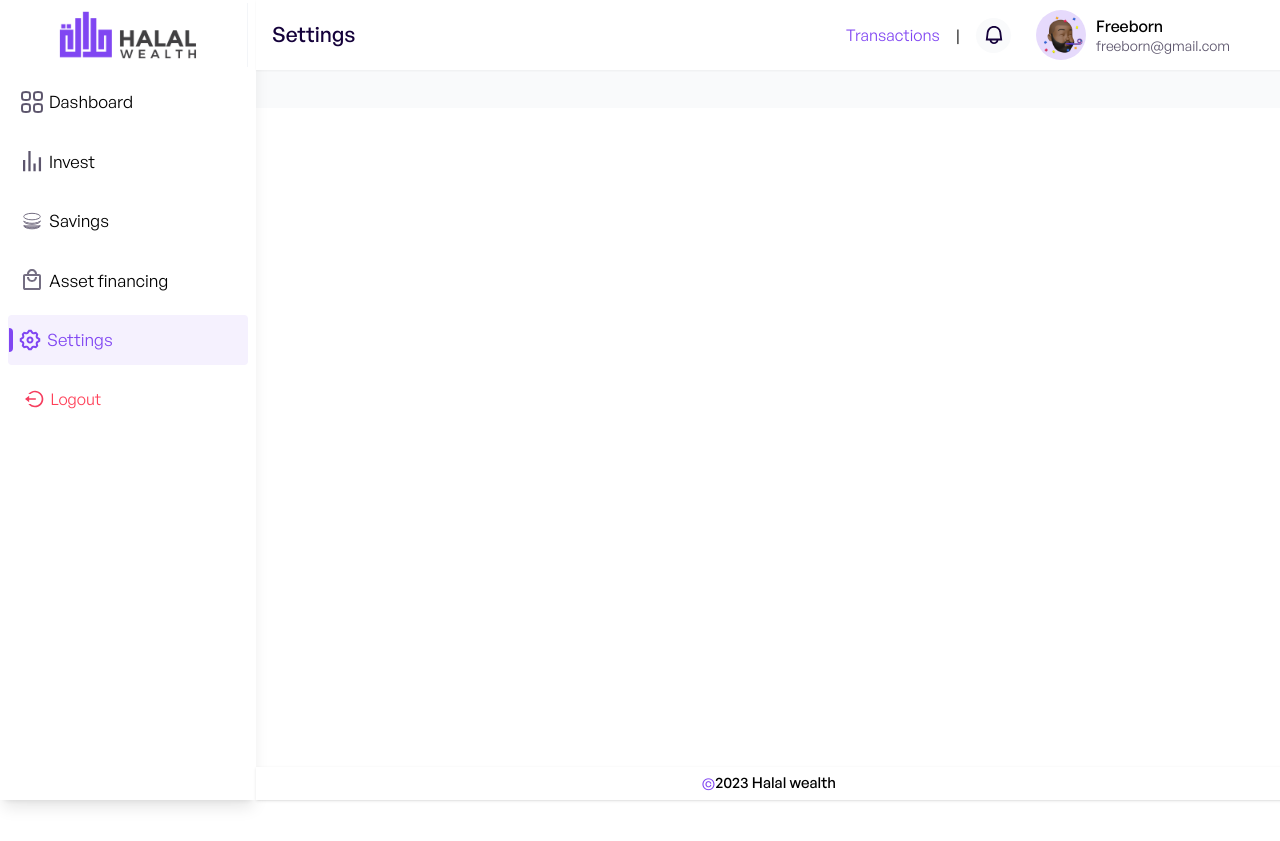
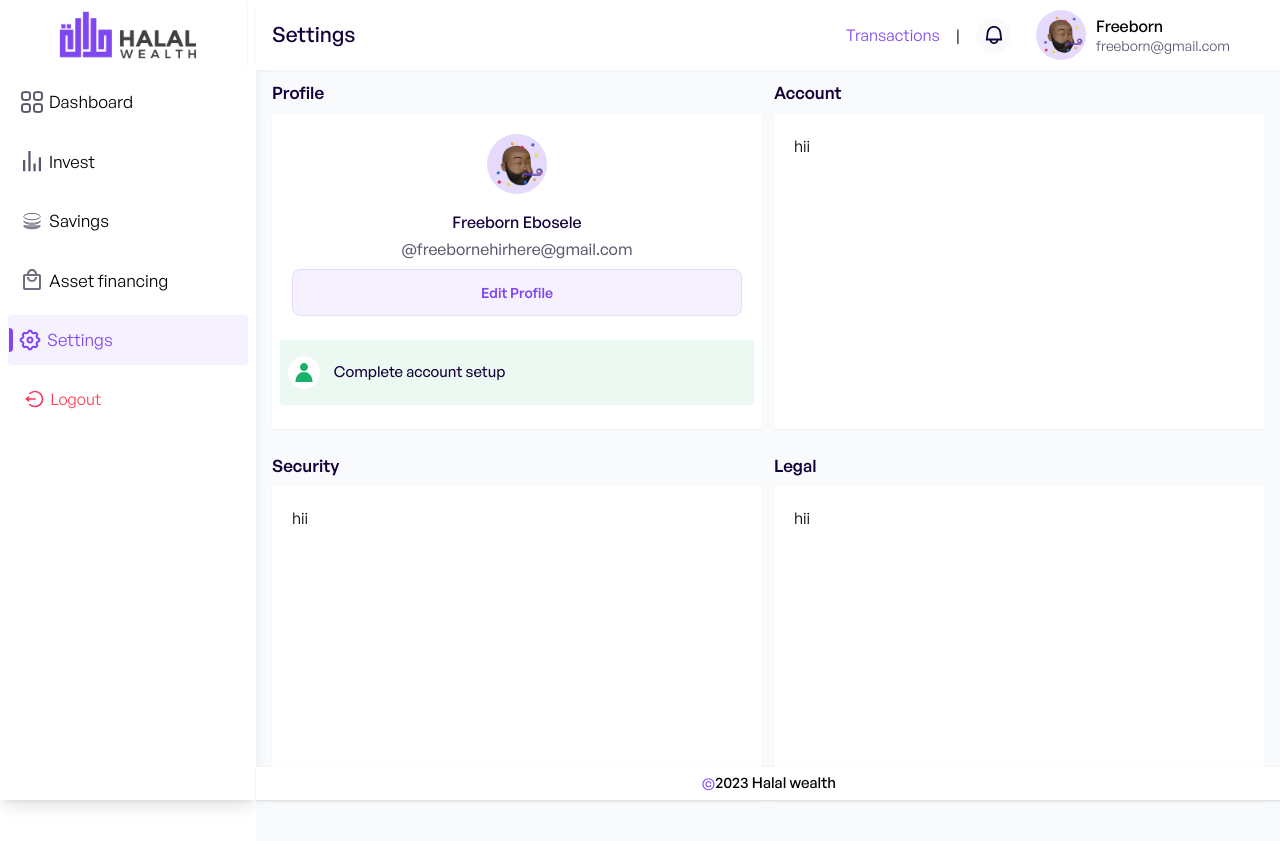
Before and after one commit to Stepheeeen/halal-wealth, a Next.js app: page /dashboard/setting in a window 1280 px wide. Before the commit the page ends 800 px from the top, so only its background shows below. Built offline with nearby package versions, Linux system fonts and the light colour scheme.

Commit message:
Settins - Profile

```diff
--- a/public/assets/icons/index.js
+++ b/public/assets/icons/index.js
@@ -395,5 +395,10 @@ export const TransactionStatus = () => (
             <path d="M19.3178 24.3178H20.6815V20.6815H24.3178V19.3178H20.6815V15.6815H19.3178V19.3178H15.6815V20.6815H19.3178V24.3178ZM19.9996 28.636C18.8027 28.636 17.6778 28.4087 16.6251 27.9542C15.5718 27.4996 14.6587 26.886 13.886 26.1133C13.1133 25.3406 12.4996 24.4275 12.0451 23.3742C11.5906 22.3215 11.3633 21.1966 11.3633 19.9996C11.3633 18.8027 11.5906 17.6775 12.0451 16.6242C12.4996 15.5715 13.1133 14.6587 13.886 13.886C14.6587 13.1133 15.5718 12.4996 16.6251 12.0451C17.6778 11.5906 18.8027 11.3633 19.9996 11.3633C21.1966 11.3633 22.3218 11.5906 23.3751 12.0451C24.4278 12.4996 25.3406 13.1133 26.1133 13.886C26.886 14.6587 27.4996 15.5715 27.9542 16.6242C28.4087 17.6775 28.636 18.8027 28.636 19.9996C28.636 21.1966 28.4087 22.3215 27.9542 23.3742C27.4996 24.4275 26.886 25.3406 26.1133 26.1133C25.3406 26.886 24.4278 27.4996 23.3751 27.9542C22.3218 28.4087 21.1966 28.636 19.9996 28.636ZM19.9996 27.2724C22.0299 27.2724 23.7496 26.5678 25.1587 25.1587C26.5678 23.7496 27.2724 22.0299 27.2724 19.9996C27.2724 17.9693 26.5678 16.2496 25.1587 14.8406C23.7496 13.4315 22.0299 12.7269 19.9996 12.7269C17.9693 12.7269 16.2496 13.4315 14.8406 14.8406C13.4315 16.2496 12.7269 17.9693 12.7269 19.9996C12.7269 22.0299 13.4315 23.7496 14.8406 25.1587C16.2496 26.5678 17.9693 27.2724 19.9996 27.2724Z" fill="#17B26A" />
         </g>
     </svg>
-
 )
+export const GreenProfile = () => (
+    <svg width="32" height="33" viewBox="0 0 32 33" fill="none" xmlns="http://www.w3.org/2000/svg">
+        <rect y="0.5" width="32" height="32" rx="16" fill="white" />
+        <path d="M21.863 18.44C23.34 20.02 24.229 22.24 24.495 24.9L24.605 26H7.39502L7.50502 24.9C7.77102 22.24 8.66002 20.02 10.137 18.44C11.627 16.85 13.648 16 16 16C18.352 16 20.373 16.85 21.863 18.44ZM16 7C13.791 7 12 8.79 12 11C12 13.21 13.791 15 16 15C18.209 15 20 13.21 20 11C20 8.79 18.209 7 16 7Z" fill="#17B26A" />
+    </svg>
+)
--- a/src/app/dashboard/setting/page.tsx
+++ b/src/app/dashboard/setting/page.tsx
@@ -1,11 +1,46 @@
+import React from 'react'
+import Image from 'next/image'
+import { Card } from '@/components/settings/modalContent'
+import profile from '../../../../public/assets/images/profileImage.svg'
 import DashboardContainer from '@/components/dashboard/dashboardContainer'
-import React from 'react'
+import { DefaultButton } from '@/components/reusable/button/Button'
+import { GreenProfile } from '../../../../public/assets/icons'
 
 const page = () => {
   return (
     <DashboardContainer PageTItle='Settings'>
       <div className='grid grid-cols-2 gap-3'>
+        <Card Title='Profile'>
+          <div className='grid place-items-center p-3 w-full text-[#14013A]'>
+            <Image alt='' src={profile} className='w-[60px] mb-4' />
+            <p className='font-[500] mb-[3px]'>Freeborn Ebosele</p>
+            <p className='text-[#5C556C] font-[450]'>@freebornehirhere@gmail.com</p>
+            <DefaultButton customStyle='bg-[#F5F1FE] border border-[#E6DAFC] w-[100px] text-[#8046F2] font-[550] text-[14px] mt-2' onClick={''} text='Edit Profile' type='solid' />
+          </div>
 
+          <div className='bg-[#ECF9F3] rounded px-2 py-4 flex items-center justify-between mt-3'>
+            <GreenProfile/>
+
+            <div className='w-[90%]'>
+              <p className='text-[#14013A] text-[15px] font-[470]'>Complete account setup</p>
+            </div>
+          </div>
+        </Card>
+        <Card Title='Account'>
+          <div className='p-3'>
+            hii
+          </div>
+        </Card>
+        <Card Title='Security'>
+          <div className=' p-3'>
+            hii
+          </div>
+        </Card>
+        <Card Title='Legal'>
+          <div className=' p-3'>
+            hii
+          </div>
+        </Card>
       </div>
     </DashboardContainer>
   )
--- a/src/components/settings/modalContent.tsx
+++ b/src/components/settings/modalContent.tsx
@@ -1,9 +1,20 @@
-import React from 'react'
+import React, { ReactNode } from 'react'
 
-const modalContent = () => {
+const ModalContent = () => {
   return (
     <div>modalContent</div>
   )
 }
 
-export default modalContent
+const Card = ({Title, children}: {Title: string, children: ReactNode}) => {
+  return(
+    <div>
+    <h1 className='text-[17px] font-[550] mb-2 text-[#14013A]'>{Title}</h1>
+    <div className='bg-white shadow-sm rounded-sm mb-3 h-[315px] p-2'>
+      {children}
+    </div>
+    </div>
+  )
+}
+
+export {ModalContent, Card}
```
